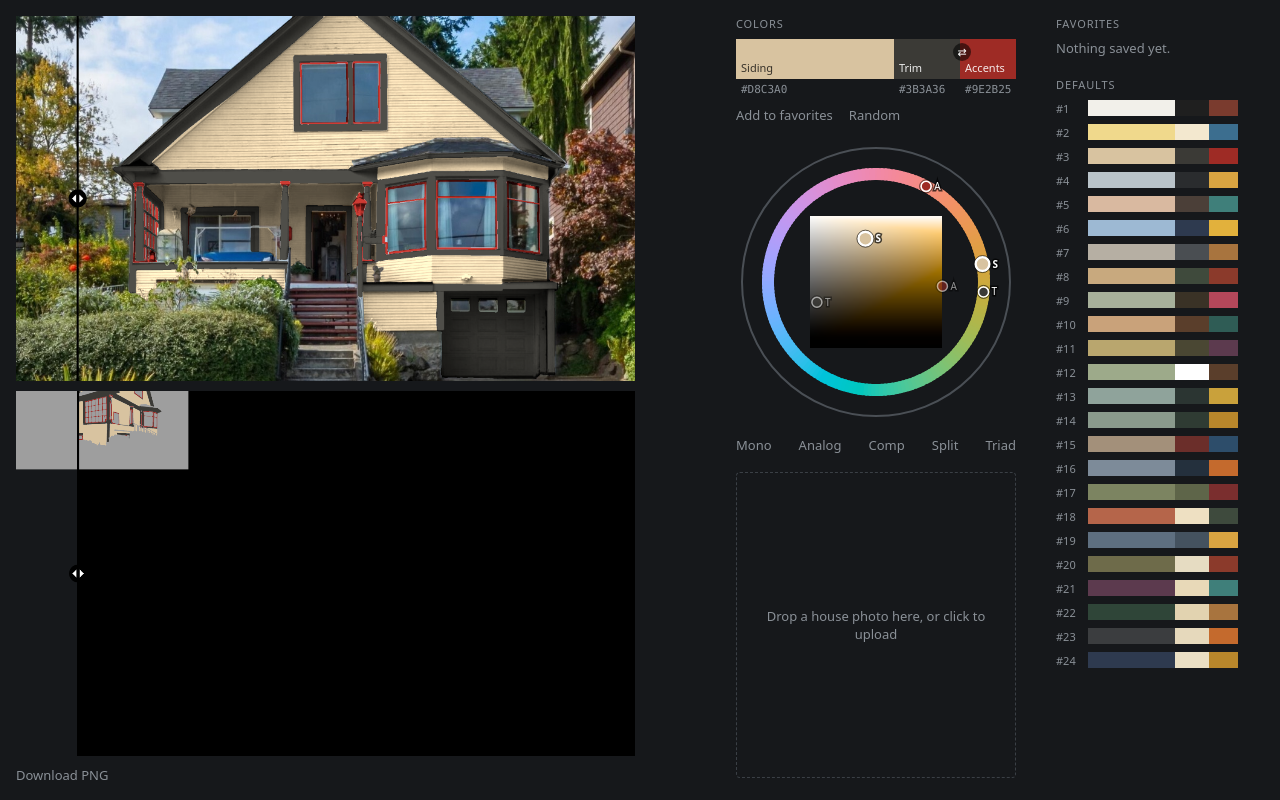
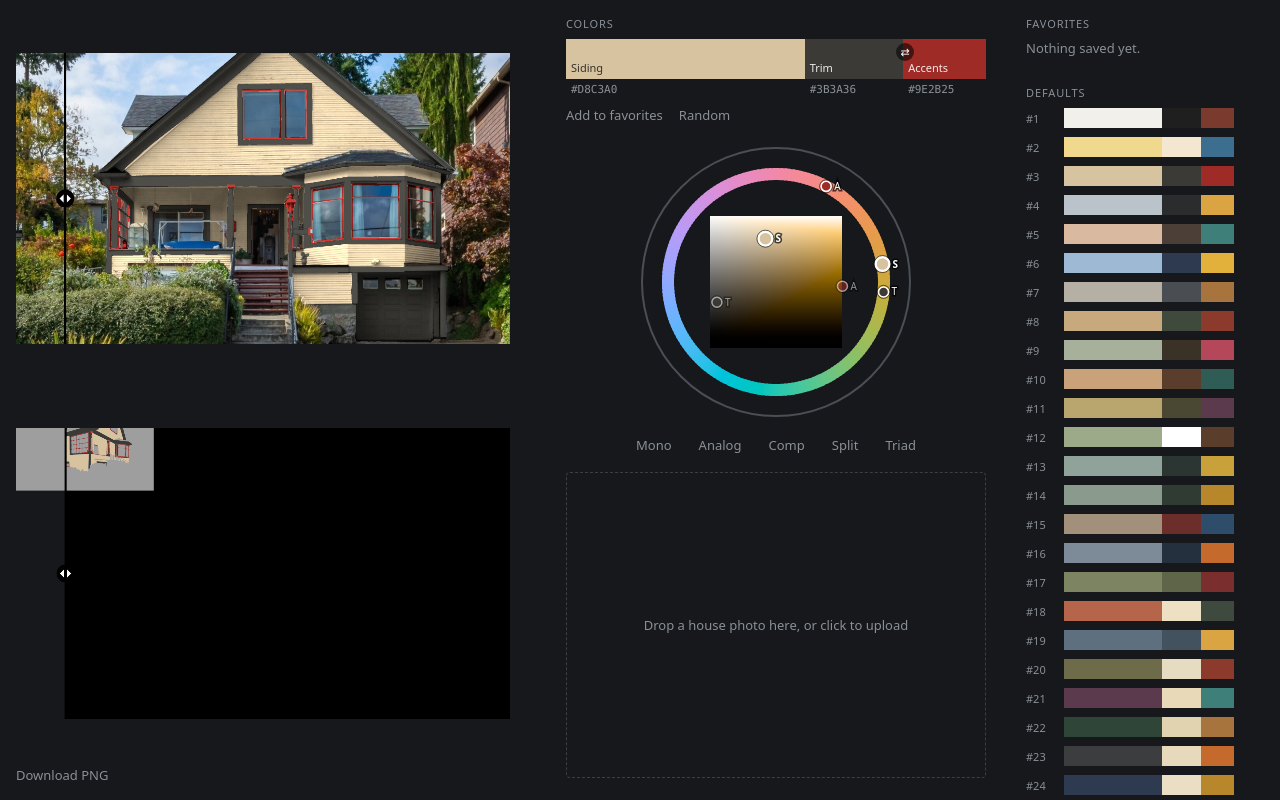
Before and after one commit to EmilyReif/house_paint, a plain HTML site: page index.html in a window 1280 px wide. Drawn offline with Linux system fonts and the light colour scheme.

Commit message:
Layout: wider middle column, roomier favorites/defaults

```diff
--- a/styles.css
+++ b/styles.css
@@ -11,7 +11,7 @@
 * { box-sizing: border-box; }
 body { margin: 0; }
 
-.layout { display: grid; grid-template-columns: 1fr 280px 200px; column-gap: 40px; height: 100vh; padding-right: 24px; }
+.layout { display: grid; grid-template-columns: 1fr 420px 230px; column-gap: 40px; height: 100vh; padding-right: 24px; }
 .stage { display: flex; flex-direction: column; padding: 16px; gap: 10px; min-width: 0; }
 .canvas-wrap { position: relative; flex: 1; display: flex; align-items: center; justify-content: center; min-height: 0; }
 .views { display: flex; flex-direction: column; gap: 10px; width: 100%; height: 100%; align-items: flex-start; min-height: 0; }
@@ -62,14 +62,16 @@ input[type="color"]::-moz-color-swatch { border: none; border-radius: 3px; }
 .hex:focus { color: var(--hover); }
 
 /* combos: one per row — "#4 [siding | trim | accent]" */
-.combo-list { display: flex; flex-direction: column; gap: 8px; }
+.combo-list { display: flex; flex-direction: column; gap: 9px; }
+.defaults h2 { margin-top: 28px; }
+.defaults h2:first-child { margin-top: 0; }
 .combo {
-  display: grid; grid-template-columns: 26px 1fr 12px; align-items: center; gap: 6px;
+  display: grid; grid-template-columns: 30px 1fr 14px; align-items: center; gap: 8px;
   background: none; border: none; padding: 0; color: var(--muted); font: inherit; cursor: pointer; text-align: left;
 }
 .combo:hover { color: var(--hover); }
 .num { font-size: 11px; font-variant-numeric: tabular-nums; }
-.swatches { display: flex; height: 16px; }
+.swatches { display: flex; height: 20px; }
 .sw0 { flex: 3; }
 .sw1 { flex: 1.2; }
 .sw2 { flex: 1; }
@@ -84,7 +86,7 @@ input[type="color"]::-moz-color-swatch { border: none; border-radius: 3px; }
 .formula canvas { display: block; touch-action: none; outline: none; }
 .formula canvas:focus-visible { outline: 1px solid var(--muted); }
 .formulas { margin-top: 4px; justify-content: space-between; flex-wrap: wrap; gap: 6px 10px; }
-.formula { margin-top: 18px; }
+.formula { margin-top: 18px; width: 280px; align-self: center; } /* circle stays 280px; column is wider */
 
 .panel.controls { display: flex; flex-direction: column; }
 .panel.controls > * { flex: none; }
```
